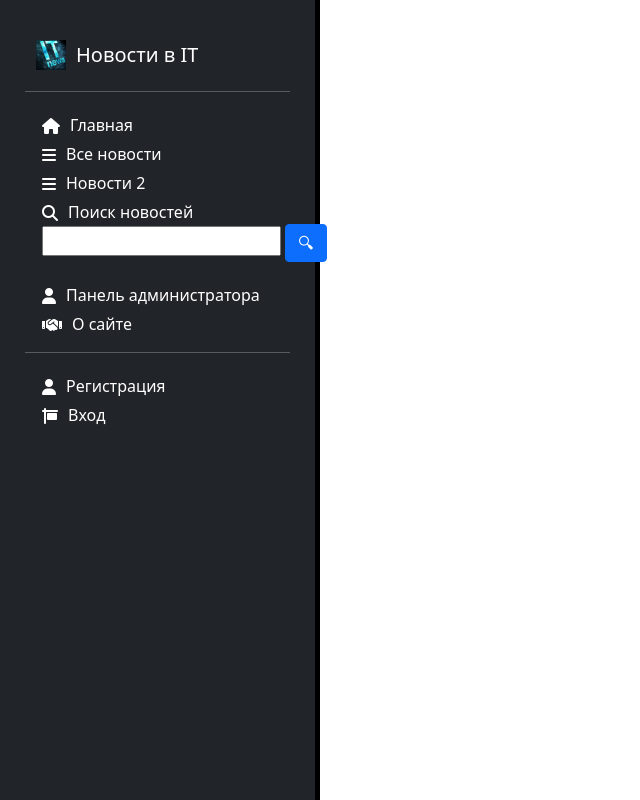
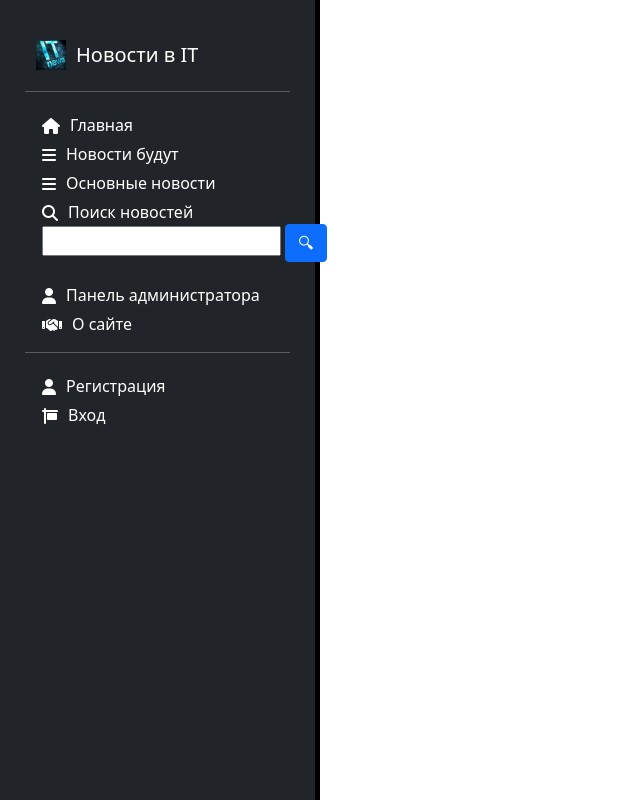
Before and after one commit to mrwhite762/DjangoNewsRostelecom, a Django app: page /sidebar/ in a window 1280 px wide. Shown: the whole page, without its empty margins (0-640 px from the left). Run offline with Django 4.2, Linux system fonts and the light colour scheme; some libraries are stand-ins or nearby versions.

Commit message:
Дз 2 сделано на сколько успел, в процессе доработки

```diff
--- a/NewsStudyRostelecom/main/templates/main/sidebar.html
+++ b/NewsStudyRostelecom/main/templates/main/sidebar.html
@@ -60,13 +60,13 @@
         <li class="nav-item">
             <a href="{% url 'news_index' %}" {% if request.resolver_match.view_name == 'news_index' %} class="link-active" aria-current="page" {% endif %}>
             <i class="fa fa-bars menu-icon"></i>
-            <div class="d-none d-lg-block">Все новости</div>
+            <div class="d-none d-lg-block">Новости будут</div>
             </a>
         </li>
         <li class="nav-item">
             <a href="{% url 'news_list' %}" {% if request.resolver_match.view_name == 'news_list' %} class="link-active" aria-current="page" {% endif %}>
             <i class="fa fa-bars menu-icon"></i>
-            <div class="d-none d-lg-block">Новости 2</div>
+            <div class="d-none d-lg-block">Основные новости</div>
             </a>
         </li>
         <!--                <li class="nav-item">-->
```
